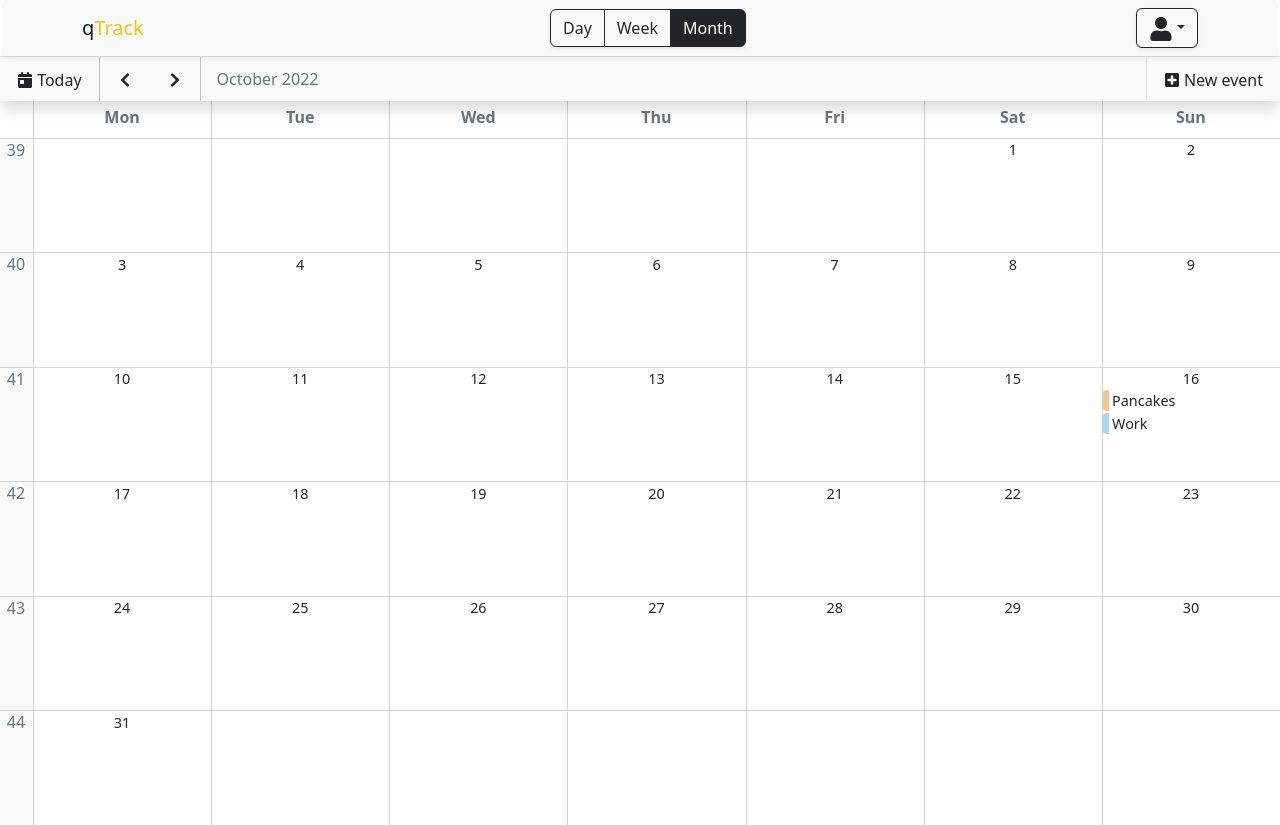
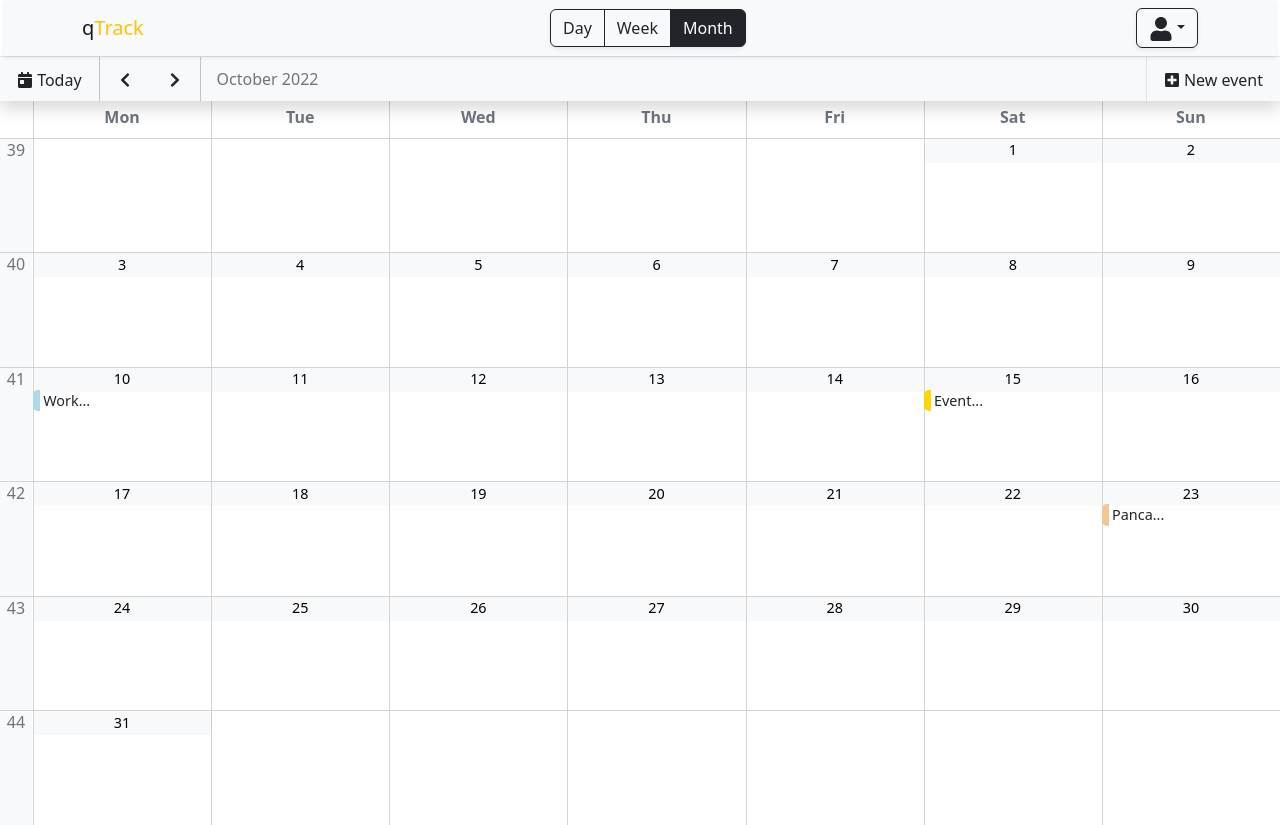
Before and after one commit to markokaar/qTrack, a React (Vite) app in the folder frontend/: page /m in a window 1280 px wide. Built offline with nearby package versions, Linux system fonts and the light colour scheme.

Commit message:
Month updated - Core is working, has some issues with Sundays and localization.

```diff
--- a/frontend/src/App.tsx
+++ b/frontend/src/App.tsx
@@ -65,7 +65,8 @@ function App() {
                 <Route path="/m" element={
                     <>
                         {calNav}
-                        <Month/>
+                        <Month events={events}
+                               selectedDate={selectedDate}/>
                     </>
                 }/>
 
--- a/frontend/src/pages/Month.tsx
+++ b/frontend/src/pages/Month.tsx
@@ -1,15 +1,20 @@
 // @flow
+import moment from 'moment';
 import * as React from 'react';
-import {useState} from "react";
+import {IEvent} from "../IEvent";
 
-type Props = {};
+type Props = {
+    events: IEvent[],
+    selectedDate: moment.Moment
+};
 export const Month = (props: Props) => {
-    const selectedMonth = 9;
-    const selectedYear = 2022;
-    const [dates, setDates] = useState<number[]>([1, 2, 3, 4, 5, 6, 7, 8, 9, 10, 11, 12, 13, 14, 15, 16, 17, 18, 19, 20, 21, 22, 23, 24, 25, 26, 27, 28, 29, 30, 31]);
+    const dates: number[] = [];
+    for (let i = 1; i <= moment(props.selectedDate).daysInMonth(); i++) {
+        dates.push(i)
+    }
 
-    const getWeekDay = (dayNumber: number) =>
-        new Date(selectedYear, selectedMonth, dayNumber).getDay();
+    const getWeekDay = (dayNumber: number): number =>
+        new Date(props.selectedDate.year(), props.selectedDate.month(), dayNumber).getDay();
 
     return (
         <>
@@ -26,35 +31,37 @@ export const Month = (props: Props) => {
                     </ul>
 
                     <ul className="weekDays fw-bold text-muted">
-                        <li>Mon</li>
-                        <li>Tue</li>
-                        <li>Wed</li>
-                        <li>Thu</li>
-                        <li>Fri</li>
-                        <li>Sat</li>
-                        <li>Sun</li>
+                        <li>{moment(props.selectedDate).clone().weekday(1).format("ddd")}</li>
+                        <li>{moment(props.selectedDate).clone().weekday(2).format("ddd")}</li>
+                        <li>{moment(props.selectedDate).clone().weekday(3).format("ddd")}</li>
+                        <li>{moment(props.selectedDate).clone().weekday(4).format("ddd")}</li>
+                        <li>{moment(props.selectedDate).clone().weekday(5).format("ddd")}</li>
+                        <li>{moment(props.selectedDate).clone().weekday(6).format("ddd")}</li>
+                        <li>{moment(props.selectedDate).clone().weekday(7).format("ddd")}</li>
                     </ul>
                 </div>
 
                 <div className="timeContainer">
                     <ul className="times weekNumbers text-muted bg-light">
-                        <li>39</li>
-                        <li>40</li>
-                        <li>41</li>
-                        <li>42</li>
-                        <li>43</li>
-                        <li>44</li>
+                        <li>{moment(props.selectedDate.startOf('month')).add(-1, 'week').week()}</li>
+                        <li>{moment(props.selectedDate.startOf('month')).add(0, 'week').week()}</li>
+                        <li>{moment(props.selectedDate.startOf('month')).add(1, 'week').week()}</li>
+                        <li>{moment(props.selectedDate.startOf('month')).add(2, 'week').week()}</li>
+                        <li>{moment(props.selectedDate.startOf('month')).add(3, 'week').week()}</li>
+                        <li>{moment(props.selectedDate.startOf('month')).add(4, 'week').week()}</li>
                     </ul>
                 </div>
 
                 <div className="eventsContainer eventsContainerWeek eventsContainerMonth">
-                    {
-                        dates.map((d) => {
+                    {dates.map((d) => {
                             const weekDay = getWeekDay(d - 1);
                             const row = Math.floor((d + (getWeekDay(dates[0]) - 2)) / 7);
 
                             return (
-                                    <div key={d} className="eventBox monthDayNumber" style={{
+                                <div key={d}
+                                     className="eventBox monthDayNumber text-bg-light rounded-0"
+                                     style={{
+                                         zIndex: 0,
                                          gridRow: (row * 5) + 1,
                                          gridColumn: (weekDay + 1) + "/" + (weekDay + 2)
                                      }}>
@@ -62,27 +69,28 @@ export const Month = (props: Props) => {
                                 </div>
                             )
                         }
+                    )}
+
+                    {props.events.map((event) => {
+                            const eventStart = moment(event.start).clone();
+                            const startDay = eventStart.day() === 0 ? 7 : eventStart.day();
+                            const weekRow = eventStart.week() - moment(eventStart.clone().startOf('month')).week() + 1;
+
+                            return (
+                                eventStart.year() === props.selectedDate.year() &&
+                                eventStart.month() === props.selectedDate.month() &&
+                                <div key={event.id}
+                                     className="eventBox eventBoxMonth"
+                                     style={{
+                                         gridRow: (weekRow * 5) - 3,
+                                         gridColumn: `${startDay} / ${startDay + 1}`,
+                                         borderLeft: `7px solid ${event.calendarGroup}`
+                                     }}>
+                                    <span>{event.title.substring(0, 5)}...</span>
+                                </div>
                             )
                         }
-                </div>
-
-                <div className="eventsContainer eventsContainerWeek eventsContainerMonth">
-                    <div className="eventBox eventBoxMonth" style={{
-                        gridRow: 12,
-                        gridColumn: "7/8",
-                        borderLeft: "7px solid #F3C794"
-                    }}>
-                        <span>Pancakes</span>
-                    </div>
-                </div>
-                <div className="eventsContainer eventsContainerWeek eventsContainerMonth">
-                    <div className="eventBox eventBoxMonth" style={{
-                        gridRow: 13,
-                        gridColumn: "7/8",
-                        borderLeft: "7px solid lightblue"
-                    }}>
-                        <span>Work</span>
-                    </div>
+                    )}
                 </div>
             </div>
         </>
```
Lines whose indentation alone changed are shown as unchanged.
